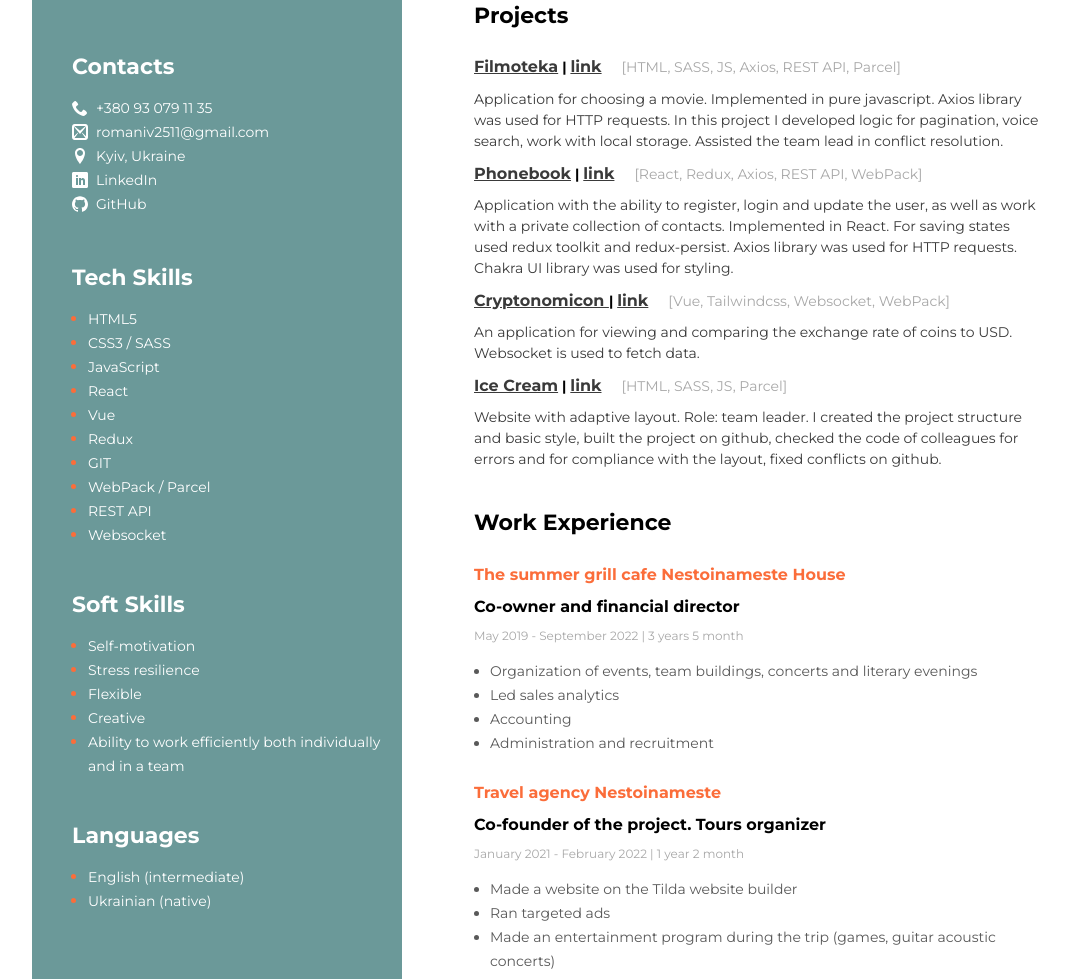
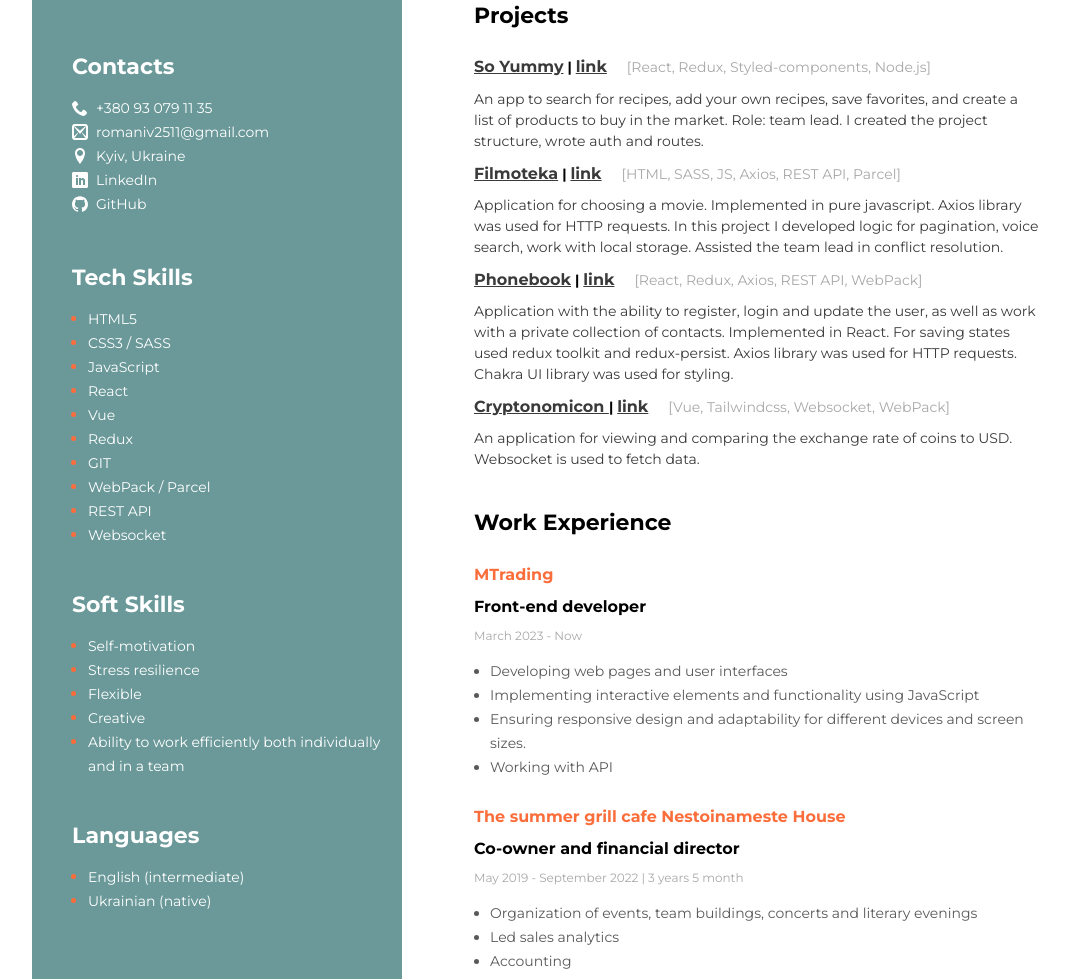
Before and after one commit to romaniv2511/my-resume, a plain HTML site: page index.html in a window 1280 px wide. Shown: the part 397-1376 px from the top of the page, without its empty margins (68-1137 px from the left). Drawn offline with Linux system fonts and the light colour scheme; a script that the page names is missing.

Commit message:
update Experience

```diff
--- a/index.html
+++ b/index.html
@@ -36,6 +36,19 @@
           <h3 class="title-main">Projects</h3>
           <ol class="projects-list list">
             <li class="projects-item">
+              <a href="https://romaniv2511.github.io/so-yummy/" class="projects-link"
+              >So Yummy</a>
+              |
+              <a href="https://github.com/romaniv2511/so-yummy" class="projects-link"
+              >link</a
+              >
+              <span class="vector">[React, Redux, Styled-components, Node.js]</span>
+              <p class="projects-about">
+                An app to search for recipes, add your own recipes, save favorites, and create a list of products to buy in the market. Role: team lead.
+                I created the project structure, wrote auth and routes.
+              </p>
+            </li>
+            <li class="projects-item">
               <a href="https://kristuwa.github.io/filmoteka-team-project-js/" class="projects-link"
                 >Filmoteka</a
               >
@@ -51,7 +64,7 @@
               </p>
             </li>
             <li class="projects-item">
-              <a href="https://kristuwa.github.io/filmoteka-team-project-js/" class="projects-link"
+              <a href="https://romaniv2511.github.io/Phonebook/" class="projects-link"
                 >Phonebook</a
               >
               |
@@ -76,30 +89,43 @@
                 Websocket is used to fetch data.
               </p>
             </li>
-            <li class="projects-item">
-              <a
-                href="https://romaniv2511.github.io/command-project-html-css/"
-                class="projects-link"
-                >Ice Cream</a
-              >
-              |
-              <a
-                href="https://github.com/romaniv2511/command-project-html-css/"
-                class="projects-link"
-                >link</a
-              >
-              <span class="vector">[HTML, SASS, JS, Parcel]</span>
-              <p class="projects-about">
-                Website with adaptive layout. Role: team leader. I created the project structure and
-                basic style, built the project on github, checked the code of colleagues for errors
-                and for compliance with the layout, fixed conflicts on github.
-              </p>
-            </li>
+<!--            <li class="projects-item">-->
+<!--              <a-->
+<!--                href="https://romaniv2511.github.io/command-project-html-css/"-->
+<!--                class="projects-link"-->
+<!--                >Ice Cream</a-->
+<!--              >-->
+<!--              |-->
+<!--              <a-->
+<!--                href="https://github.com/romaniv2511/command-project-html-css/"-->
+<!--                class="projects-link"-->
+<!--                >link</a-->
+<!--              >-->
+<!--              <span class="vector">[HTML, SASS, JS, Parcel]</span>-->
+<!--              <p class="projects-about">-->
+<!--                Website with adaptive layout. Role: team leader. I created the project structure and-->
+<!--                basic style, built the project on github, checked the code of colleagues for errors-->
+<!--                and for compliance with the layout, fixed conflicts on github.-->
+<!--              </p>-->
+<!--            </li>-->
           </ol>
         </div>
         <!--Work-->
         <div class="work-section">
           <h3 class="title-main">Work Experience</h3>
+
+          <div class="work">
+            <h4 class="work-title">MTrading</h4>
+            <p class="work-position">Front-end developer</p>
+
+            <p class="time">March 2023 - Now </p>
+            <ul class="work-list">
+              <li class="work-item"><span class="work-text">Developing web pages and user interfaces</span></li>
+              <li class="work-item"><span class="work-text">Implementing interactive elements and functionality using  JavaScript</span></li>
+              <li class="work-item"><span class="work-text">Ensuring responsive design and adaptability for different devices and screen sizes.</span></li>
+              <li class="work-item"><span class="work-text">Working with API</span></li>
+            </ul>
+          </div>
 
           <div class="work">
             <h4 class="work-title">The summer grill cafe Nestoinameste House</h4>
```
